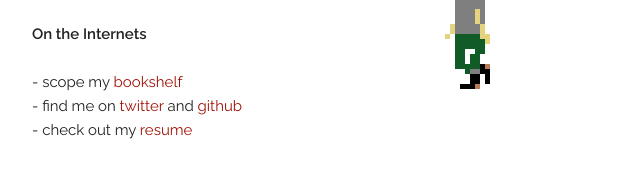
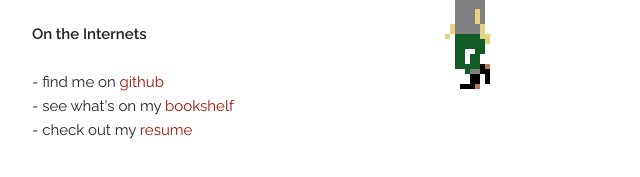
Before and after one commit to ta1hia/tahia-khan.github.io, a plain HTML site: page index.html in a window 1280 px wide. Shown: the part 401-578 px from the top of the page, 128-768 px from the left. Drawn offline with Linux system fonts and the light colour scheme.

Commit message:
removing twitter bc im too shady

```diff
--- a/index.html
+++ b/index.html
@@ -43,8 +43,8 @@
         <div class="one-third column">
             <p>Hi. I'm a software developer. I study computer engineering at the University of Toronto and in the past I've interned at <a href="https://www.tunnelbear.com/about/" target="_blank" style="color:#966F1C">TunnelBear</a>, <a href="http://www.lab126.com/" target="_blank" style="color:#FF9900">Amazon</a> and <a href="http://www.freshbooks.com/about" target="_blank" style="color:#0d83dd">FreshBooks</a>. My goal in life is to have cool stuff show up when you Google my name.  </p>
             <strong> On the Internets</strong></br></br>
-            - scope my <a href="http://tahia.tk/shelf/">bookshelf</a></br>
-            - find me on <a href="https://twitter.com/ta_hia" target="_blank">twitter</a> and <a href="https://github.com/tahia-khan" target="_blank">github</a></br>
+            - find me on <!--<a href="https://twitter.com/ta_hia" target="_blank">twitter</a> and --><a href="https://github.com/tahia-khan" target="_blank">github</a></br>
+            - see what's on my <a href="http://tahia.tk/shelf/">bookshelf</a></br>
             - check out my <a href="https://docs.google.com/document/d/1uMe40M3g4y0WmPmwryF70WyFOqOj26pvgBHVSeGmet0/edit?usp=sharing" target="_blank">resume</a></br>
             </br>
         </div>
```
